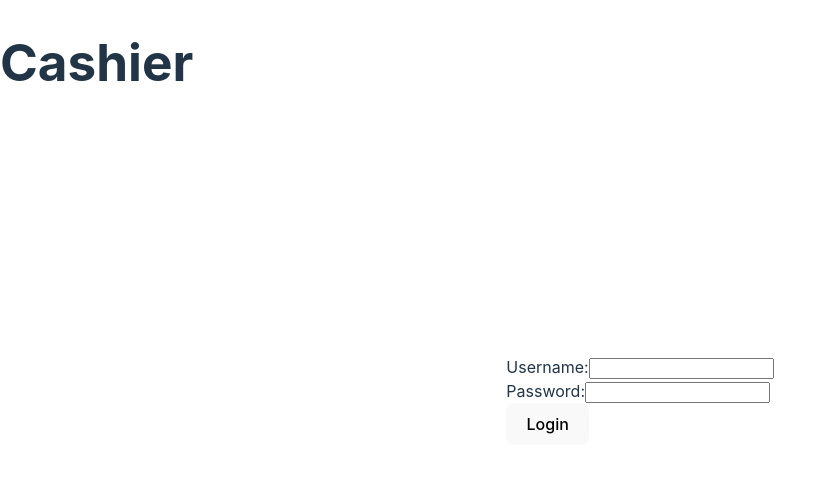
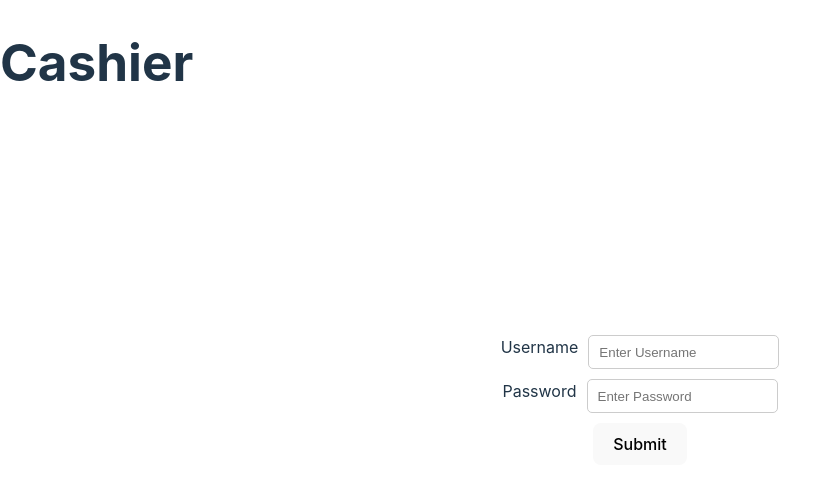
Before and after one commit to gunaykrgl/cashier, a React (Vite) app in the folder client/: page /login in a window 1280 px wide. Shown: the top 488 px of the page, without its empty margins (0-840 px from the left). Built offline with nearby package versions, Linux system fonts and the light colour scheme.

Commit message:
Some refactor on login form

```diff
--- a/client/src/pages/Login.module.scss
+++ b/client/src/pages/Login.module.scss
@@ -1,5 +1,26 @@
-.loginContainer {
+.loginForm {
     display: flex;
+    flex-direction: column;
+
+    flex-grow: 1;
     justify-content: center;
     align-items: center;
+
+    gap: 10px;
 }
+
+.loginForm label {
+    display: flex;
+    justify-content: space-between;
+}
+
+.loginForm input {
+    width: 70%;
+    height: 30px;
+    border-radius: 5px;
+    border: 1px solid #ccc;
+    padding-left: 10px;
+
+    margin-left: 10px;
+
+}
--- a/client/src/pages/Login.tsx
+++ b/client/src/pages/Login.tsx
@@ -36,30 +36,15 @@ const Login: React.FC = () => {
     };
 
     return (
-        <div className={styles.loginContainer}>
-
-            <form onSubmit={handleSubmit}>
-                <div>
-                    <label htmlFor="username">Username:</label>
-                    <input
-                        type="text"
-                        id="username"
-                        value={username}
-                        onChange={handleUsernameChange}
-                    />
-                </div>
-                <div>
-                    <label htmlFor="password">Password:</label>
-                    <input
-                        type="password"
-                        id="password"
-                        value={password}
-                        onChange={handlePasswordChange}
-                    />
-                </div>
-                <button type="submit">Login</button>
-            </form>
-        </div>
+        <form onSubmit={handleSubmit} className={styles.loginForm}>
+            <label>Username
+                <input type="text" value={username} placeholder='Enter Username' onChange={handleUsernameChange} />
+            </label>
+            <label>Password
+                <input type="password" value={password} placeholder='Enter Password' onChange={handlePasswordChange} />
+            </label>
+            <button type="submit">Submit</button>
+        </form>
     );
 };
 
```
